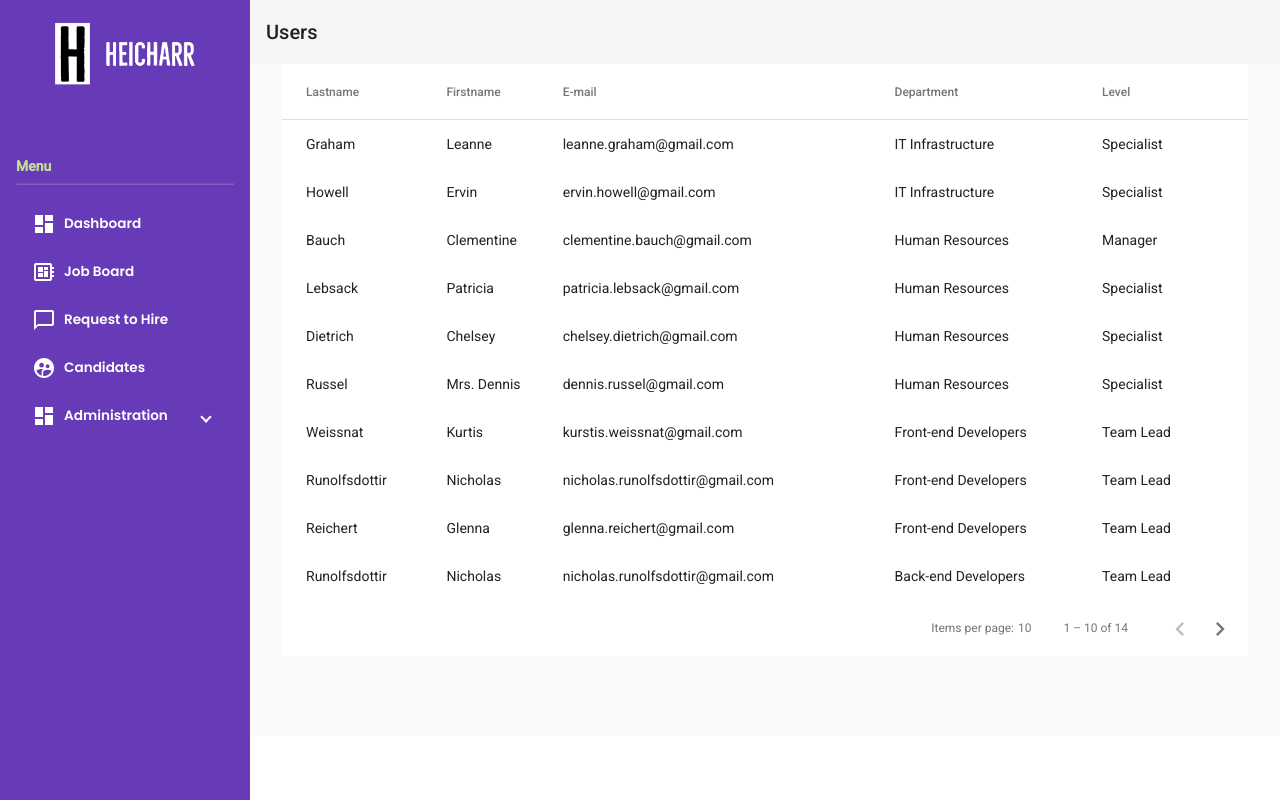
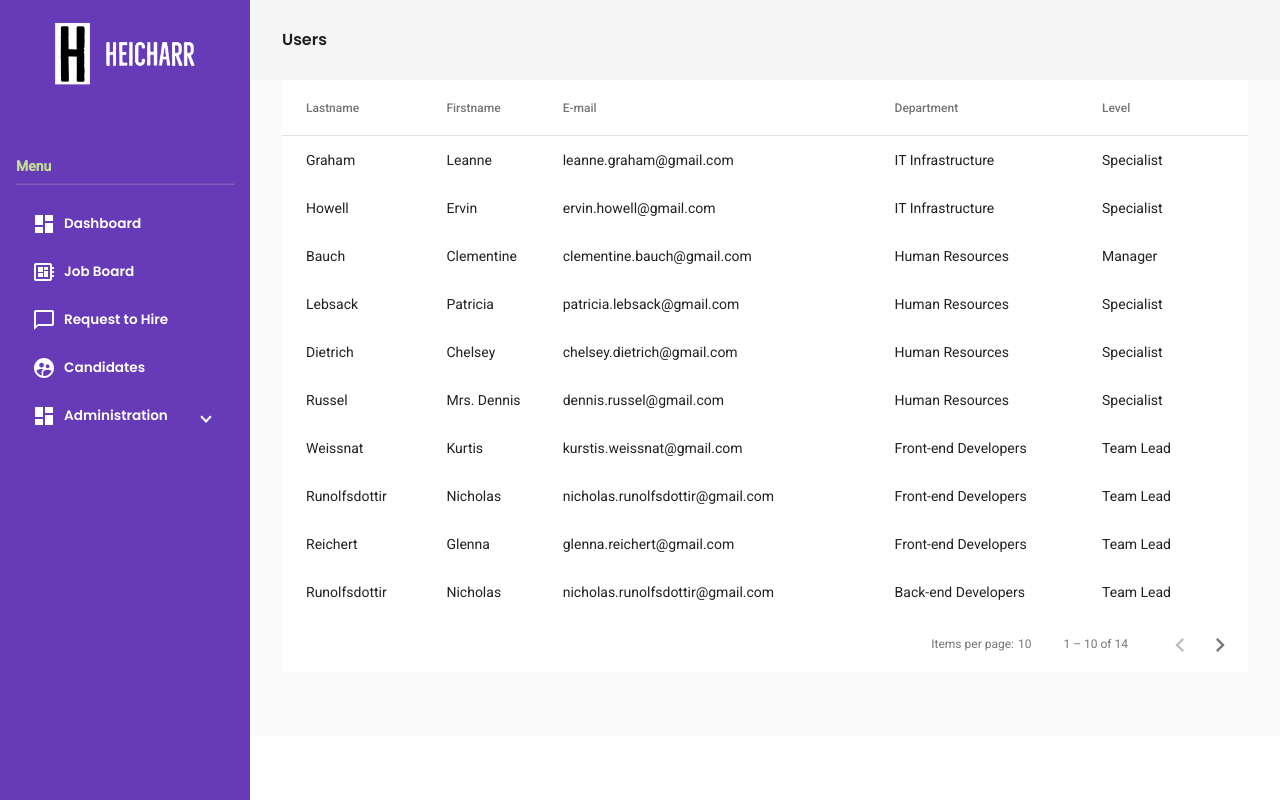
Before and after one commit to lanzoninicola/angular-hr-material, an Angular app: page /users/list in a window 1280 px wide. Built offline with nearby package versions, Linux system fonts and the light colour scheme; data requests are answered from the project's data file.

Commit message:
Styled the SectionToolbarComponent

```diff
--- a/src/app/shared/components/section-toolbar/section-toolbar.component.scss
+++ b/src/app/shared/components/section-toolbar/section-toolbar.component.scss
@@ -0,0 +1,12 @@
+mat-toolbar {
+  display: flex;
+  justify-content: space-between;
+  height: 80px;
+  padding-inline: 32px;
+
+  h2 {
+    font-family: Poppins, "sans-serif";
+    font-size: 1rem;
+    font-weight: 600;
+  }
+}
--- a/src/app/shared/components/section-toolbar/section-toolbar.component.ts
+++ b/src/app/shared/components/section-toolbar/section-toolbar.component.ts
@@ -12,7 +12,8 @@ import {
   changeDetection: ChangeDetectionStrategy.OnPush,
 })
 export class SectionToolbarComponent implements OnInit {
-  @Input() title: string = '';
+  @Input()
+  title: string = '';
 
   constructor() {}
 
```
